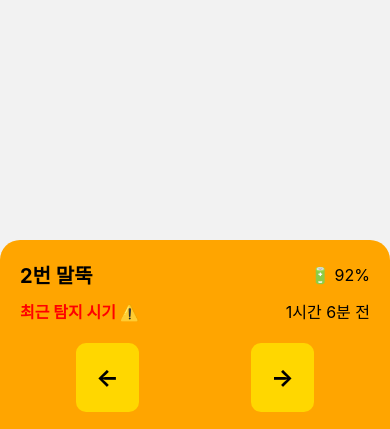
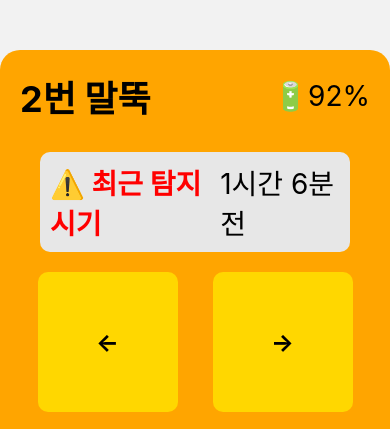
Before and after one commit to GamjaCompany/SmartFarmKeeper, a React Native app: screen /P2 in a window 390 px wide. Shown: the part 412-841 px from the top of the page. Built offline with nearby package versions, Linux system fonts and the light colour scheme.

Commit message:
Modify P2, feat DetectionLogModal

```diff
--- /dev/null
+++ b/src/components/DetectionLogModal.tsx
@@ -0,0 +1,125 @@
+import React from "react";
+import { View, Text, StyleSheet, Image, ScrollView } from "react-native";
+
+interface DetectionLog {
+    time: string;
+    target: string;
+    image: string;
+}
+
+interface ScarecrowInfoProps {
+    id: number;
+    name: string;
+    logs: DetectionLog[];
+}
+
+const DetectionLogModal: React.FC<ScarecrowInfoProps> = ({ id, name, logs }) => {
+    const batteryLevel = 92; // 예시 값
+
+    return (
+        <View style={styles.card}>
+            {/* 말뚝 정보 */}
+            <View style={styles.header}>
+                <Text style={styles.title}>{name}</Text>
+                <Text style={styles.battery}>🔋 {batteryLevel}%</Text>
+            </View>
+            <View style={styles.latestDetection}>
+                <Text style={styles.warning}>⚠️ 최근 탐지 시기</Text>
+                <Text style={styles.time}>{logs[0]?.time || "탐지 기록 없음"}</Text>
+            </View>
+
+            {/* 탐지 로그 리스트 */}
+            <ScrollView style={styles.logs}>
+                {logs.map((log, index) => (
+                    <View key={index} style={styles.logItem}>
+                        <Image source={{ uri: log.image }} style={styles.logImage} />
+                        <View style={styles.logTextContainer}>
+                            <Text style={styles.logTime}>⚠️ {log.time}</Text>
+                            <Text style={styles.logTarget}>탐지 대상: {log.target}</Text>
+                        </View>
+                    </View>
+                ))}
+            </ScrollView>
+        </View>
+    );
+};
+
+const styles = StyleSheet.create({
+    card: {
+        position: 'absolute',
+        bottom: 0,
+        left: 0,
+        right: 0,
+        backgroundColor: '#FFA500',
+        borderTopLeftRadius: 20,
+        borderTopRightRadius: 20,
+        padding: 20,
+        height: '50%', // 카드 크기 조정
+    },
+    header: {
+        flexDirection: 'row',
+        justifyContent: 'space-between',
+        alignItems: 'center',
+        marginBottom: 10,
+    },
+    title: {
+        fontSize: 36,
+        fontWeight: 'bold',
+        color: '#000',
+    },
+    battery: {
+        fontSize: 28,
+        color: '#000',
+    },
+    latestDetection: {
+        backgroundColor: '#E7E7E7',
+        padding: 10,
+        borderRadius: 10,
+        marginBottom: 20,
+    },
+    warning: {
+        fontSize: 28,
+        color: '#FF0000',
+        fontWeight: 'bold',
+    },
+    time: {
+        fontSize: 28,
+        color: '#000',
+    },
+    logs: {
+        flex: 1,
+    },
+    logItem: {
+        flexDirection: 'row',
+        marginBottom: 10,
+        backgroundColor: '#FFF',
+        borderRadius: 10,
+        padding: 10,
+        shadowColor: '#000',
+        shadowOffset: { width: 0, height: 2 },
+        shadowOpacity: 0.1,
+        shadowRadius: 4,
+        elevation: 3,
+    },
+    logImage: {
+        width: 60,
+        height: 60,
+        borderRadius: 10,
+        marginRight: 10,
+    },
+    logTextContainer: {
+        flex: 1,
+        justifyContent: 'center',
+    },
+    logTime: {
+        fontSize: 18,
+        color: '#FF0000',
+        fontWeight: 'bold',
+    },
+    logTarget: {
+        fontSize: 18,
+        color: '#000',
+    },
+});
+
+export default DetectionLogModal;
--- a/src/components/ScarecrowInfoModal.tsx
+++ b/src/components/ScarecrowInfoModal.tsx
@@ -5,19 +5,60 @@ interface ScarecrowInfoProps {
     id: number;
     name: string;
     onArrowClick: (direction: 'left' | 'right') => void;
+    onDetailInfoClick: () => void;
 }
 
-const ScarecrowInfoModal: React.FC<ScarecrowInfoProps> = ({ id, name, onArrowClick }) => {
+const ScarecrowInfoModal: React.FC<ScarecrowInfoProps> = ({ id, name, onArrowClick, onDetailInfoClick }) => {
+    const batteryLevel = 92; // dummy - get required
+    const lastDetection = "1시간 6분 전"; // dummy - get required - use castTime
+
+    const castTime = (timeString: string): string => {
+        const inputTime = new Date(timeString); // 입력된 시간
+        const now = new Date(); // 현재 시간
+
+        // 시간 차이 (밀리초 단위)
+        const diff = now.getTime() - inputTime.getTime();
+
+        if (isNaN(diff)) {
+            throw new Error("Invalid date format. Please provide a valid ISO date string.");
+        }
+
+        // 시간 단위 변환
+        const seconds = Math.floor(diff / 1000);
+        const minutes = Math.floor(seconds / 60);
+        const hours = Math.floor(minutes / 60);
+        const days = Math.floor(hours / 24);
+
+        // 적절한 문자열 반환
+        if (seconds < 60) {
+            return `${seconds}초 전`;
+        } else if (minutes < 60) {
+            return `${minutes}분 전`;
+        } else if (hours < 24) {
+            return `${hours}시간 전`;
+        } else {
+            return `${days}일 전`;
+        }
+    };
+
     return (
         <View style={styles.card}>
             {/* 말뚝 정보 */}
-            <View style={styles.row}>
+            <View style={styles.header}>
                 <Text style={styles.title}>{name}</Text>
-                <Text style={styles.battery}>🔋 92%</Text>  {/* server에서 get */}
+                <Text style={styles.battery}>🔋{batteryLevel}%</Text>
             </View>
-            <View style={styles.row}>
-                <Text style={styles.warning}>최근 탐지 시기 ⚠️</Text>
-                <Text style={styles.time}>1시간 6분 전</Text>
+            <View>
+                <TouchableOpacity
+                    style={styles.detectBtn}
+                    onPress={onDetailInfoClick} // 클릭 시 함수 호출
+                >
+                    {/* 탐지 시기와 경고 메시지 */}
+                    <View style={styles.detectContent}>
+                        <Text style={styles.warning}>⚠️ 최근 탐지 시기</Text>
+                        <Text style={styles.time}>{lastDetection || "탐지 기록 없음"}</Text>
+                    </View>
+                </TouchableOpacity>
             </View>
 
             {/* 화살표 버튼 */}
@@ -36,8 +77,8 @@ const ScarecrowInfoModal: React.FC<ScarecrowInfoProps> = ({ id, name, onArrowCli
                 </TouchableOpacity>
             </View>
         </View>
-    )
-}
+    );
+};
 
 const styles = StyleSheet.create({
     card: {
@@ -50,28 +91,42 @@ const styles = StyleSheet.create({
         borderTopRightRadius: 20,
         padding: 20,
     },
-    row: {
+    header: {
         flexDirection: 'row',
         justifyContent: 'space-between',
         alignItems: 'center',
         marginBottom: 10,
     },
+    detectBtn: {
+        margin: 20,
+        justifyContent: 'space-between',
+        alignItems: 'center',
+        padding: 10,
+        marginBottom: 10,
+        borderRadius: 10,
+        backgroundColor: '#E7E7E7',
+    },
+    detectContent: {
+        flexDirection: "row",
+        justifyContent: "space-between",
+        width: "100%",
+    },
     title: {
-        fontSize: 20,
+        fontSize: 36,
         fontWeight: 'bold',
         color: '#000',
     },
     battery: {
-        fontSize: 16,
+        fontSize: 28,
         color: '#000',
     },
     warning: {
-        fontSize: 16,
+        fontSize: 28,
         color: '#FF0000',
         fontWeight: 'bold',
     },
     time: {
-        fontSize: 16,
+        fontSize: 28,
         color: '#000',
     },
     buttons: {
@@ -83,6 +138,10 @@ const styles = StyleSheet.create({
         backgroundColor: '#FFD700', // 화살표 버튼 색
         borderRadius: 10,
         padding: 20,
+        width: "40%",
+        aspectRatio: 1,
+        justifyContent: "center",
+        alignItems: "center",
     },
     arrowText: {
         fontSize: 24,
--- a/src/screens/P2.tsx
+++ b/src/screens/P2.tsx
@@ -2,6 +2,7 @@ import React, { useEffect, useState } from 'react';
 import { View, StyleSheet, PermissionsAndroid, Platform } from 'react-native';
 import MapView, { Marker } from 'react-native-maps';
 import ScarecrowInfoModal from '../components/ScarecrowInfoModal';
+import DetectionLogModal from '../components/DetectionLogModal';
 
 interface Item {
     id: number;
@@ -18,8 +19,10 @@ const P2: React.FC = () => {
     ]);
 
     const [currentItemIndex, setCurrentItemIndex] = useState<number>(1);
+    const [currentModal, setCurrentModal] = useState<"ScarecrowInfo" | "DetectionLog">("ScarecrowInfo");
 
-    // 위치 권한 요청 함수
+    const currentItem = items[currentItemIndex]; // 현재 선택된 말뚝 아이템
+
     const requestLocationPermission = async () => {
         if (Platform.OS === 'android') {
             const granted = await PermissionsAndroid.request(
@@ -47,29 +50,28 @@ const P2: React.FC = () => {
     const handleArrowClick = (direction: 'left' | 'right') => {
         setCurrentItemIndex((prevIndex) => {
             if (direction === 'left') {
-                return prevIndex === 0 ? items.length - 1 : prevIndex - 1; // 첫 번째 항목에서 왼쪽 클릭 시 마지막 항목으로
+                return prevIndex === 0 ? items.length - 1 : prevIndex - 1;
             } else {
-                return prevIndex === items.length - 1 ? 0 : prevIndex + 1; // 마지막 항목에서 오른쪽 클릭 시 첫 번째 항목으로
+                return prevIndex === items.length - 1 ? 0 : prevIndex + 1;
             }
         });
     };
 
-    const currentItem = items[currentItemIndex]; // 현재 선택된 말뚝 아이템
+    const handleDetailInfoClick = () => {
+        setCurrentModal("DetectionLog");
+    };
 
     return (
         <View style={styles.container}>
-            {/* 지도 영역 */}
             <MapView
                 style={styles.map}
                 initialRegion={{
-                    latitude: 37.5665, // 초기 위도
-                    longitude: 126.9780, // 초기 경도
+                    latitude: 37.5665,
+                    longitude: 126.9780,
                     latitudeDelta: 0.01,
                     longitudeDelta: 0.01,
                 }}
-                onMapReady={() => console.log('Map is ready')}
             >
-                {/* 말뚝 마커 */}
                 {items.map((item) => (
                     <Marker
                         key={item.id}
@@ -79,12 +81,26 @@ const P2: React.FC = () => {
                 ))}
             </MapView>
 
-            {/* 하단 카드 영역 */}
-            <ScarecrowInfoModal
-                id={currentItem.id}
-                name={currentItem.name}
-                onArrowClick={handleArrowClick}
-            />
+            {currentModal === "ScarecrowInfo" ? (
+                <ScarecrowInfoModal
+                    id={currentItem.id}
+                    name={currentItem.name}
+                    onArrowClick={handleArrowClick}
+                    onDetailInfoClick={handleDetailInfoClick}
+                />
+            ) : (
+                <DetectionLogModal
+                    id={currentItem.id}
+                    name={currentItem.name}
+                    logs={[
+                        {
+                            time: "2025-01-01 12:00",
+                            target: "사람",
+                            image: "https://example.com/image1.jpg",
+                        },
+                    ]}
+                />
+            )}
         </View>
     );
 };
```
